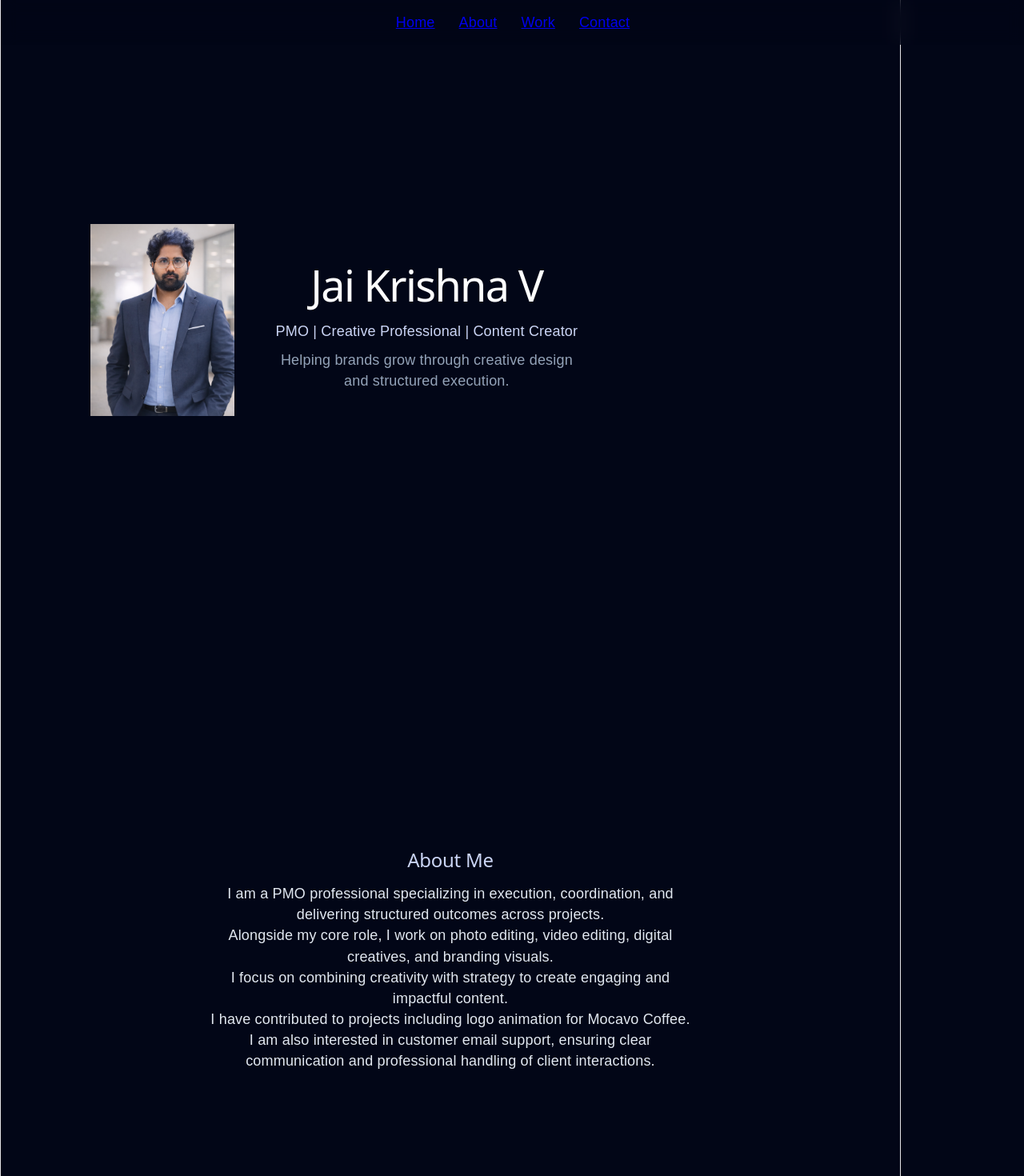
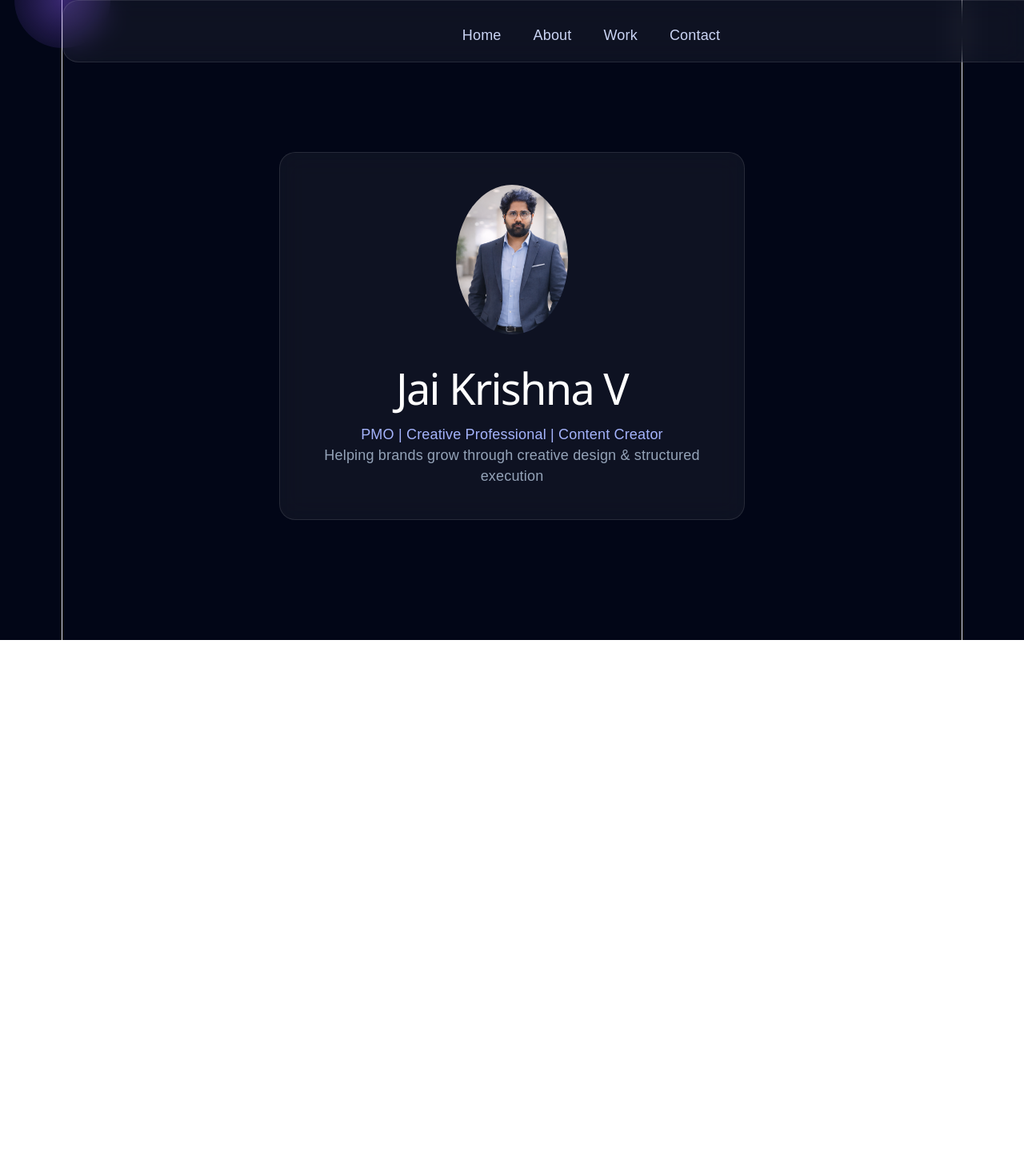
Before and after one commit to vkrish1019/krishna-portfolio, a React (Vite) app: page / in a window 1280 px wide. Shown: the top 1470 px of the page at 80% size. After the commit the page ends 800 px from the top, so only its background shows below. Built offline with nearby package versions, Linux system fonts and the light colour scheme.

Commit message:
Updated About Me section

```diff
--- a/src/App.css
+++ b/src/App.css
@@ -1,60 +1,165 @@
-/* ===== CLEAN GLOBAL BASE ===== */
-
 html, body {
   margin: 0;
   padding: 0;
-  overflow-x: hidden;   /* ✅ keep horizontal hidden */
-  overflow-y: auto;     /* ✅ allow scrolling */
   background: #020617;
+  color: #ffffff;
+  font-family: "Poppins", sans-serif;
+  scroll-behavior: smooth;
+  overflow-x: hidden;
 }
 
-#root {
-  margin: 0;
-  padding: 0;
-  min-height: 100vh;
+/* Ensure all text stays light */
+h1, h2, h3, p, a {
+  color: inherit;
 }
 
-/* Prevent layout issues */
-* {
-  box-sizing: border-box;
+/* Container Scroll Snap */
+.container {
+  height: 100vh;
+  overflow-y: scroll;
+  scroll-snap-type: y mandatory;
 }
 
-/* Canvas fix */
-canvas {
+/* Canvas */
+.canvas {
+  position: fixed;
+  inset: 0;
+  z-index: -1;
+}
+
+/* Cursor Glow */
+.cursor-glow {
+  position: fixed;
+  width: 120px;
+  height: 120px;
+  background: radial-gradient(circle, rgba(139,92,246,0.4), transparent);
+  border-radius: 50%;
+  pointer-events: none;
+  transform: translate(-50%, -50%);
+  z-index: 5;
+}
+
+/* NAVBAR */
+.nav {
+  position: fixed;
+  top: 0;
+  width: 100%;
+  display: flex;
+  justify-content: center;
+  gap: 40px;
+  padding: 20px;
+  z-index: 10;
+}
+
+.nav a {
+  color: #cbd5f5;
+  text-decoration: none;
+  transition: 0.3s;
+}
+
+.nav a:hover {
+  color: #ffffff;
+  transform: scale(1.1);
+}
+
+/* Glass UI */
+.glass {
+  background: rgba(255, 255, 255, 0.05);
+  backdrop-filter: blur(15px);
+  border: 1px solid rgba(255,255,255,0.1);
+  border-radius: 20px;
+}
+
+/* Sections */
+.section {
+  height: 100vh;
+  display: flex;
+  justify-content: center;
+  align-items: center;
+  scroll-snap-align: start;
+  padding: 20px;
+}
+
+/* Card */
+.card {
+  padding: 40px;
+  text-align: center;
+  max-width: 500px;
+}
+
+/* HERO TEXT */
+.hero h1 {
+  font-size: 3rem;
+  color: #ffffff;
+}
+
+.subtitle {
+  color: #a5b4fc;
+}
+
+.tagline {
+  color: #94a3b8;
+}
+
+/* Profile */
+.profile {
+  width: 140px;
+  border-radius: 50%;
+  margin-bottom: 15px;
+  transition: 0.4s;
+}
+
+.profile:hover {
+  transform: scale(1.1);
+  box-shadow: 0 0 25px rgba(139,92,246,0.7);
+}
+
+/* Video */
+video {
+  width: 100%;
+  border-radius: 12px;
+  margin-top: 15px;
+  transition: 0.3s;
+}
+
+video:hover {
+  transform: scale(1.05);
+  box-shadow: 0 0 40px rgba(139,92,246,0.6);
+}
+
+/* Links */
+a {
+  color: #cbd5f5;
+  text-decoration: none;
+  margin-top: 10px;
   display: block;
 }
 
-/* ===== HOVER EFFECTS ===== */
-
-img[src*="mocavo"],
-img[src*="client"] {
-  filter: grayscale(100%);
-  transition: all 0.3s ease;
+a:hover {
+  color: #ffffff;
 }
 
-img[src*="mocavo"]:hover,
-img[src*="client"]:hover {
-  filter: grayscale(0%);
-  transform: scale(1.1);
-}
+/* Mobile */
+@media (max-width: 768px) {
+  .container {
+    scroll-snap-type: none;
+  }
 
-video:hover {
-  transform: translateY(-5px) scale(1.02);
-  box-shadow: 0 0 30px rgba(139, 92, 246, 0.6);
-}
+  .section {
+    height: auto;
+    padding: 80px 20px;
+  }
 
-img:hover {
-  transform: translateY(-3px);
-}
-.fade-in {
-  opacity: 0;
-  transform: translateY(40px);
-  animation: fadeIn 1s ease forwards;
-}
+  .card {
+    padding: 20px;
+  }
 
-@keyframes fadeIn {
-  to {
-    opacity: 1;
-    transform: translateY(0);
+  .hero h1 {
+    font-size: 2rem;
+  }
+
+  .nav {
+    gap: 20px;
+    font-size: 12px;
   }
 }
--- a/src/App.jsx
+++ b/src/App.jsx
@@ -3,6 +3,7 @@ import "./App.css";
 
 export default function App() {
   const canvasRef = useRef(null);
+  const cursorRef = useRef(null);
 
   useEffect(() => {
     const canvas = canvasRef.current;
@@ -13,8 +14,8 @@ export default function App() {
 
     function init() {
       const dpr = window.devicePixelRatio || 1;
-      const width = Math.ceil(window.innerWidth);
-      const height = Math.ceil(window.innerHeight);
+      const width = window.innerWidth;
+      const height = window.innerHeight;
 
       canvas.width = width * dpr;
       canvas.height = height * dpr;
@@ -24,47 +25,32 @@ export default function App() {
 
       ctx.setTransform(dpr, 0, 0, dpr, 0, 0);
 
-      stars = Array.from({ length: 180 }, () => ({
+      stars = Array.from({ length: 200 }, () => ({
         x: Math.random() * width,
         y: Math.random() * height,
-        size: Math.random() * 1.5,
-        vx: (Math.random() - 0.5) * 0.3,
-        vy: (Math.random() - 0.5) * 0.3,
+        size: Math.random() * 1.2,
+        speed: Math.random() * 0.4 + 0.1,
+        depth: Math.random() * 2 + 0.5,
       }));
     }
 
     function animate() {
-      const width = Math.ceil(window.innerWidth);
-      const height = Math.ceil(window.innerHeight);
+      const width = window.innerWidth;
+      const height = window.innerHeight;
 
       ctx.fillStyle = "#020617";
       ctx.fillRect(0, 0, width, height);
 
-      const gradient = ctx.createRadialGradient(
-        width / 2,
-        height / 2,
-        0,
-        width / 2,
-        height / 2,
-        Math.max(width, height)
-      );
+      stars.forEach((s) => {
+        s.y += s.speed * s.depth;
 
-      gradient.addColorStop(0, "rgba(99,102,241,0.25)");
-      gradient.addColorStop(0.5, "rgba(139,92,246,0.15)");
-      gradient.addColorStop(1, "transparent");
-
-      ctx.fillStyle = gradient;
-      ctx.fillRect(0, 0, width, height);
-
-      stars.forEach((s) => {
-        s.x += s.vx;
-        s.y += s.vy;
-
-        if (s.x < 0 || s.x > width) s.vx *= -1;
-        if (s.y < 0 || s.y > height) s.vy *= -1;
+        if (s.y > height) {
+          s.y = 0;
+          s.x = Math.random() * width;
+        }
 
         ctx.beginPath();
-        ctx.arc(s.x, s.y, s.size, 0, Math.PI * 2);
+        ctx.arc(s.x, s.y, s.size * s.depth, 0, Math.PI * 2);
         ctx.fillStyle = "white";
         ctx.fill();
       });
@@ -72,232 +58,92 @@ export default function App() {
       animationFrameId = requestAnimationFrame(animate);
     }
 
-    function handleResize() {
-      init();
+    function handleMouseMove(e) {
+      const cursor = cursorRef.current;
+      if (cursor) {
+        cursor.style.left = e.clientX + "px";
+        cursor.style.top = e.clientY + "px";
+      }
     }
 
     init();
     animate();
 
-    window.addEventListener("resize", handleResize);
+    window.addEventListener("resize", init);
+    window.addEventListener("mousemove", handleMouseMove);
 
     return () => {
       cancelAnimationFrame(animationFrameId);
-      window.removeEventListener("resize", handleResize);
+      window.removeEventListener("resize", init);
+      window.removeEventListener("mousemove", handleMouseMove);
     };
   }, []);
 
   return (
-    <div style={styles.container}>
-      <canvas ref={canvasRef} style={styles.canvas}></canvas>
+    <div className="container">
+      <canvas ref={canvasRef} className="canvas"></canvas>
+      <div ref={cursorRef} className="cursor-glow"></div>
 
-      {/* NAVBAR */}
-      <nav style={styles.nav}>
-        <a href="#">Home</a>
+      {/* NAV */}
+      <nav className="nav glass">
+        <a href="#home">Home</a>
         <a href="#about">About</a>
         <a href="#work">Work</a>
         <a href="#contact">Contact</a>
       </nav>
 
       {/* HERO */}
-      <section style={styles.heroSection}>
-        <img src="/profile.png" style={styles.heroImage} />
-        <div>
-          <h1 style={styles.title}>Jai Krishna V</h1>
-          <p style={styles.subtitle}>
+      <section id="home" className="section hero">
+        <div className="glass card">
+          <img src="/profile.png" alt="profile" className="profile" />
+          <h1>Jai Krishna V</h1>
+          <p className="subtitle">
             PMO | Creative Professional | Content Creator
           </p>
-          <p style={styles.heroTagline}>
-            Helping brands grow through creative design and structured execution.
+          <p className="tagline">
+            Helping brands grow through creative design & structured execution
           </p>
         </div>
       </section>
 
       {/* ABOUT */}
-      <Section id="about">
-        <h2 style={styles.heading}>About Me</h2>
+      <section id="about" className="section">
+        <div className="glass card">
+          <h2>About Me</h2>
+          <p>
+            With a foundation in IT and experience as a PMO, I specialize in bringing structure to complexity and ensuring seamless execution of ideas. My approach is rooted in clarity, efficiency, and attention to detail.
 
-        <p style={styles.text}>
-          I am a PMO professional specializing in execution, coordination, and delivering structured outcomes across projects.
-        </p>
+I have also delivered my first creative project in AI—developing an animated logo for Mocavo Coffee—marking my entry into AI-driven design and digital creation.
 
-        <p style={styles.text}>
-          Alongside my core role, I work on photo editing, video editing, digital creatives, and branding visuals.
-        </p>
+Beyond my core role, I am deeply interested in digital creation—ranging from cinematic portfolios to engaging content and innovative business ideas. I am open to opportunities in AI-based work, flyer and poster design, advertisement creation, and customer support, where I can combine creativity with practical execution.
 
-        <p style={styles.text}>
-          I focus on combining creativity with strategy to create engaging and impactful content.
-        </p>
-
-        <p style={styles.text}>
-          I have contributed to projects including logo animation for Mocavo Coffee.
-        </p>
-
-        <p style={styles.text}>
-          I am also interested in customer email support, ensuring clear communication and professional handling of client interactions.
-        </p>
-      </Section>
-
-      {/* CLIENTS */}
-      <Section>
-        <h2 style={styles.heading}>Clients</h2>
-        <div style={styles.logoCenter}>
-          <img src="/mocavo.jpeg" style={styles.logo} />
+I continuously strive to learn, adapt, and create work that stands out in both form and function.
+          </p>
         </div>
-      </Section>
+      </section>
 
       {/* WORK */}
-      <Section id="work">
-        <h2 style={styles.heading}>Featured Work</h2>
-
-        <p style={styles.projectDesc}>
-          Objective: Create a clean and modern logo animation for Mocavo Coffee.
-        </p>
-
-        <p style={styles.projectDesc}>
-          Role: Concept development, animation, and final delivery.
-        </p>
-
-        <p style={styles.projectDesc}>
-          Outcome: Delivered a smooth, engaging brand animation suitable for digital platforms.
-        </p>
-
-        <video src="/Client%20video.mp4" controls style={styles.video} />
-      </Section>
+      <section id="work" className="section">
+        <div className="glass card">
+          <h2>We Worked with </h2>
+          <video src="/Client%20video.mp4" controls></video>
+        </div>
+      </section>
 
       {/* CONTACT */}
-      <Section id="contact">
-        <h2 style={styles.heading}>Connect With Me</h2>
-
-        <a href="mailto:jaikrishnavasu@gmail.com" style={styles.link}>
-          📧 Email Me
-        </a>
-
-        <a
-          href="https://instagram.com/wander_._soul_"
-          target="_blank"
-          style={styles.link}
-        >
-          📸 Instagram
-        </a>
-      </Section>
+      <section id="contact" className="section">
+        <div className="glass card">
+          <h2>Connect</h2>
+          <a href="mailto:jaikrishnavasu@gmail.com">📧 Email</a>
+          <a
+            href="https://instagram.com/wander_._soul_"
+            target="_blank"
+            rel="noreferrer"
+          >
+            📸 Instagram
+          </a>
+        </div>
+      </section>
     </div>
   );
 }
-
-/* SECTION */
-function Section({ children, id }) {
-  return (
-    <section id={id} style={styles.section} className="fade-in">
-      {children}
-    </section>
-  );
-}
-
-/* STYLES */
-const styles = {
-  container: {
-    fontFamily: "Poppins, sans-serif",
-    color: "#fff",
-    width: "100%",
-    overflowX: "hidden",
-    background: "#020617",
-  },
-
-  canvas: {
-    position: "fixed",
-    top: 0,
-    left: 0,
-    width: "100%",
-    height: "100%",
-    zIndex: -1,
-    display: "block",
-  },
-
-  nav: {
-    position: "fixed",
-    top: 0,
-    width: "100%",
-    display: "flex",
-    justifyContent: "center",
-    gap: "30px",
-    padding: "15px",
-    background: "rgba(2,6,23,0.6)",
-    backdropFilter: "blur(10px)",
-    zIndex: 10,
-  },
-
-  heroSection: {
-    display: "flex",
-    alignItems: "center",
-    gap: "40px",
-    minHeight: "100vh",
-    paddingLeft: "10%",
-  },
-
-  heroImage: {
-    width: "180px",
-  },
-
-  title: {
-    fontSize: "3rem",
-    color: "#ffffff",
-  },
-
-  subtitle: {
-    color: "#cbd5f5",
-  },
-
-  heroTagline: {
-    marginTop: "10px",
-    color: "#94a3b8",
-    maxWidth: "400px",
-  },
-
-  section: {
-    minHeight: "100vh",
-    display: "flex",
-    flexDirection: "column",
-    justifyContent: "center",
-    alignItems: "center",
-    textAlign: "center",
-  },
-
-  heading: {
-    color: "#cbd5f5",
-    marginBottom: "15px",
-  },
-
-  text: {
-    maxWidth: "600px",
-    color: "#e2e8f0",
-  },
-
-  projectDesc: {
-    color: "#94a3b8",
-    fontSize: "14px",
-    maxWidth: "500px",
-  },
-
-  video: {
-    width: "300px",
-    borderRadius: "10px",
-    marginTop: "20px",
-  },
-
-  link: {
-    color: "#cbd5f5",
-    textDecoration: "none",
-    marginTop: "10px",
-  },
-
-  logoCenter: {
-    display: "flex",
-    justifyContent: "center",
-    marginTop: "30px",
-  },
-
-  logo: {
-    width: "120px",
-  },
-};
```
